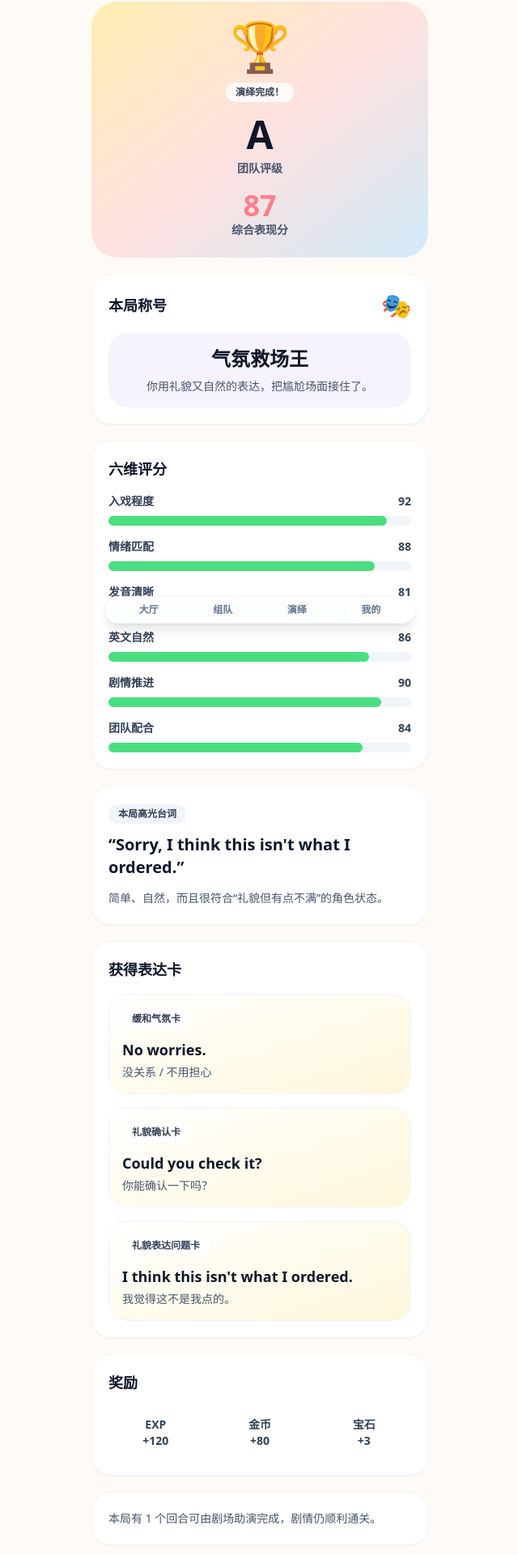
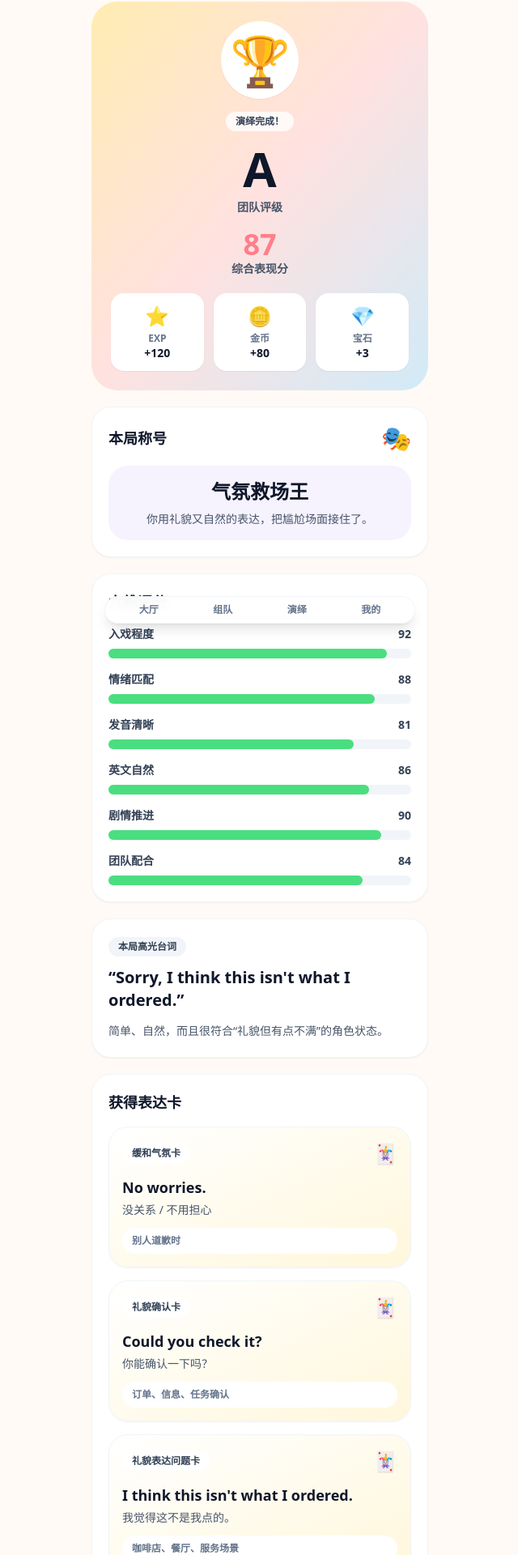
Before and after one commit to shuchaoye17-del/english-roleplay-party, a Next.js app: page /result/1 in a window 1280 px wide. Shown: the part 18-1938 px from the top of the page at 81% size, without its empty margins (319-959 px from the left). Built offline with nearby package versions, Linux system fonts and the light colour scheme.

Commit message:
Polish result page rewards and cards

```diff
--- a/src/app/result/[id]/page.tsx
+++ b/src/app/result/[id]/page.tsx
@@ -2,6 +2,7 @@ import { getScenario } from '@/data/scenarios';
 import { expressionCards } from '@/data/expressionCards';
 import { rewards } from '@/data/rewards';
 import { Badge, BottomNav, Button, Card, PhoneShell, ProgressBar } from '@/components/ui';
+import { RewardBadge } from '@/components/RewardBadge';
 
 const scores = [
   { label: '入戏程度', value: 92 },
@@ -18,13 +19,18 @@ export default function ResultPage({ params }: { params: { id: string } }) {
 
   return (
     <PhoneShell className="pb-24">
-      <section className="rounded-[2rem] bg-gradient-to-br from-sunshine/40 via-coral/20 to-sky/30 p-6 text-center">
-        <div className="text-6xl">🏆</div>
+      <section className="overflow-hidden rounded-[2rem] bg-gradient-to-br from-sunshine/40 via-coral/20 to-sky/30 p-6 text-center">
+        <div className="mx-auto grid h-24 w-24 place-items-center rounded-full bg-white text-6xl shadow-sm">🏆</div>
         <Badge className="mt-4 bg-white/80">演绎完成！</Badge>
-        <h1 className="mt-4 text-5xl font-black text-slate-900">A</h1>
+        <h1 className="mt-4 text-6xl font-black text-slate-900">A</h1>
         <p className="mt-2 text-sm font-bold text-slate-600">团队评级</p>
         <p className="mt-4 text-4xl font-black text-coral">{total}</p>
         <p className="text-sm font-bold text-slate-600">综合表现分</p>
+        <div className="mt-5 grid grid-cols-3 gap-3">
+          <RewardBadge icon="⭐" label="EXP" value={`+${rewards.exp}`} />
+          <RewardBadge icon="🪙" label="金币" value={`+${rewards.coins}`} />
+          <RewardBadge icon="💎" label="宝石" value={`+${rewards.gems}`} />
+        </div>
       </section>
 
       <Card className="mt-5 space-y-4">
@@ -60,25 +66,20 @@ export default function ResultPage({ params }: { params: { id: string } }) {
       <Card className="mt-5 space-y-4">
         <h2 className="text-lg font-black text-slate-900">获得表达卡</h2>
         {expressionCards.map((card) => (
-          <div key={card.id} className="rounded-3xl border border-slate-100 bg-gradient-to-br from-white to-sunshine/20 p-4">
-            <Badge className="bg-white">{card.type}</Badge>
+          <div key={card.id} className="rounded-3xl border border-slate-100 bg-gradient-to-br from-white to-sunshine/20 p-4 shadow-sm">
+            <div className="flex items-center justify-between">
+              <Badge className="bg-white">{card.type}</Badge>
+              <span className="text-2xl">🃏</span>
+            </div>
             <p className="mt-3 text-lg font-black text-slate-900">{card.expression}</p>
             <p className="mt-1 text-sm text-slate-600">{card.meaning}</p>
+            <p className="mt-3 rounded-2xl bg-white px-3 py-2 text-xs font-bold text-slate-500">{card.scene}</p>
           </div>
         ))}
       </Card>
 
-      <Card className="mt-5 bg-fresh/10">
-        <h2 className="text-lg font-black text-slate-900">奖励</h2>
-        <div className="mt-4 grid grid-cols-3 gap-3 text-center text-sm font-black text-slate-700">
-          <div className="rounded-2xl bg-white p-3">EXP<br />+{rewards.exp}</div>
-          <div className="rounded-2xl bg-white p-3">金币<br />+{rewards.coins}</div>
-          <div className="rounded-2xl bg-white p-3">宝石<br />+{rewards.gems}</div>
-        </div>
-      </Card>
-
       <Card className="mt-5 bg-sky/10 text-sm leading-6 text-slate-600">
-        本局有 1 个回合可由剧场助演完成，剧情仍顺利通关。
+        本局有 1 个回合可由剧场助演完成，剧情仍顺利通关。其他玩家不会受到惩罚。
       </Card>
 
       <div className="mt-5 grid gap-3">
```
